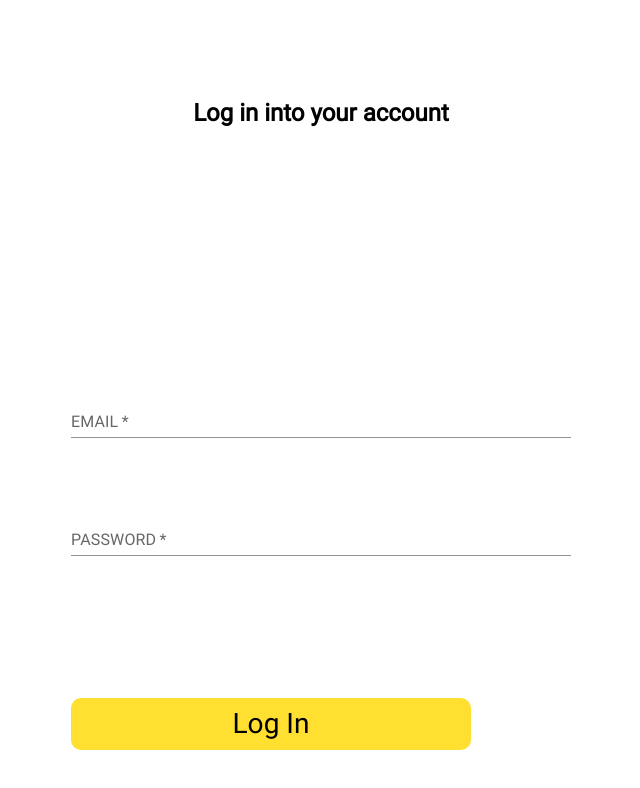
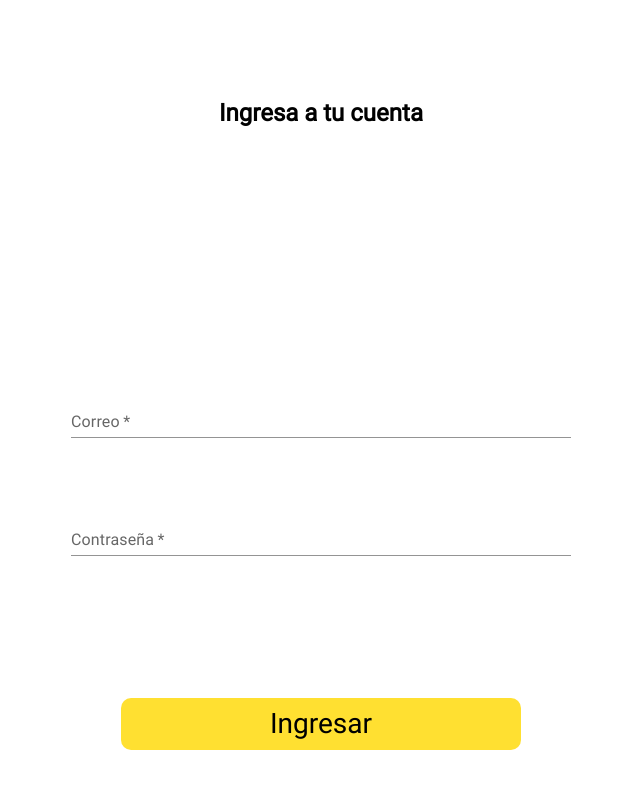
Before and after one commit to COLORBLUE1/Food-Delivery, a React (Vite) app: page /login in a window 1280 px wide. Shown: the top 788 px of the page, without its empty margins (319-959 px from the left). Built offline with nearby package versions, Linux system fonts and the light colour scheme; no server answers.

Commit message:
✨ feat:

```diff
--- a/src/assets/style/stylecomponets/styled.js
+++ b/src/assets/style/stylecomponets/styled.js
@@ -22,6 +22,7 @@ export const Contenedoricon = styled.div`
 export const Contenedortwe = styled.div`
   align-items: end;
   display: grid;
+  justify-items: center;
 `;
 
 export const Contenedorpolitica = styled.div`
--- a/src/components/Blocks/Inputbuscar.jsx
+++ b/src/components/Blocks/Inputbuscar.jsx
@@ -12,7 +12,7 @@ export const Inputbuscar = () => {
 return(
     <Paper
     component="form"
-    sx={{ p: '2px 4px', display: 'flex', alignItems: 'center', width: "100%", height:50, background: "F2F2F2", borderRadius: 2}}
+    sx={{ p: '2px 4px', display: 'flex', alignItems: 'center', width: "70%", height:50, background: "F2F2F2", borderRadius: 2}}
   >
     <IconButton sx={{ p: '10px' }} aria-label="menu">
     <SearchIcon />
--- a/src/components/Blocks/Menuscroll.jsx
+++ b/src/components/Blocks/Menuscroll.jsx
@@ -24,7 +24,7 @@ export const Menuscroll = () => {
         sx={{ minWidth: 150, lineHeight: 1, height: 40, background: "#ffe031" }}
         disableElevation
       >
-        all
+        Todo
       </Button>
 
       <Button
--- a/src/components/Blocks/Navbar.jsx
+++ b/src/components/Blocks/Navbar.jsx
@@ -58,13 +58,13 @@ export function Navbar() {
         onChange={handleChange}
       >
         <BottomNavigationAction
-          label="."
+          label=""
           value="home"
           icon={<FaHouseChimney />}
         />
         <BottomNavigationAction label="." value="buscar" icon={<FaSistrix />} />
         <BottomNavigationAction
-          label="."
+          label=""
           value="reciente"
           icon={<FaArrowRotateLeft />}
         />
--- a/src/components/Home/Main.jsx
+++ b/src/components/Home/Main.jsx
@@ -19,7 +19,7 @@ export function Main() {
       <button className="ubi">
         <GrLocation className="icono-location" />
         <div className="texto">
-          <p className="deliveri">DELIVER TO</p>
+          <p className="deliveri">Envio a:</p>
           <h3>
             {city} <BiChevronDown />
           </h3>
@@ -28,7 +28,7 @@ export function Main() {
       <div id="custom-class">
         <Carrusel items={Contenidotwe} />
       </div>
-      <p>Restaurants and cafes</p>
+      <p>Restaurantes y cafeterias</p>
       <Menuscroll />
 
       <Cards />
--- a/src/components/login.jsx
+++ b/src/components/login.jsx
@@ -62,7 +62,7 @@ export function Login () {
   return (
     <Contenedormain>
       <div>
-        <h2>Log in into your account</h2>
+        <h2>Ingresa a tu cuenta</h2>
       </div>
       <Contenedorinput onSubmit={handleSubmit}>
         <TextField
@@ -71,7 +71,7 @@ export function Login () {
           name='email'
           id='standard-basic'
           required
-          label='EMAIL'
+          label='Correo'
           type='email'
           variant='standard'
         />
@@ -81,12 +81,12 @@ export function Login () {
           name='password'
           id='standard-basic'
           required
-          label='PASSWORD'
+          label='Contraseña'
           type='password'
           variant='standard'
         />
         <Contenedortwe>
-          <Boton type='submit'>Log In</Boton>
+          <Boton type='submit'>Ingresar</Boton>
         </Contenedortwe>
       </Contenedorinput>
     </Contenedormain>
```
